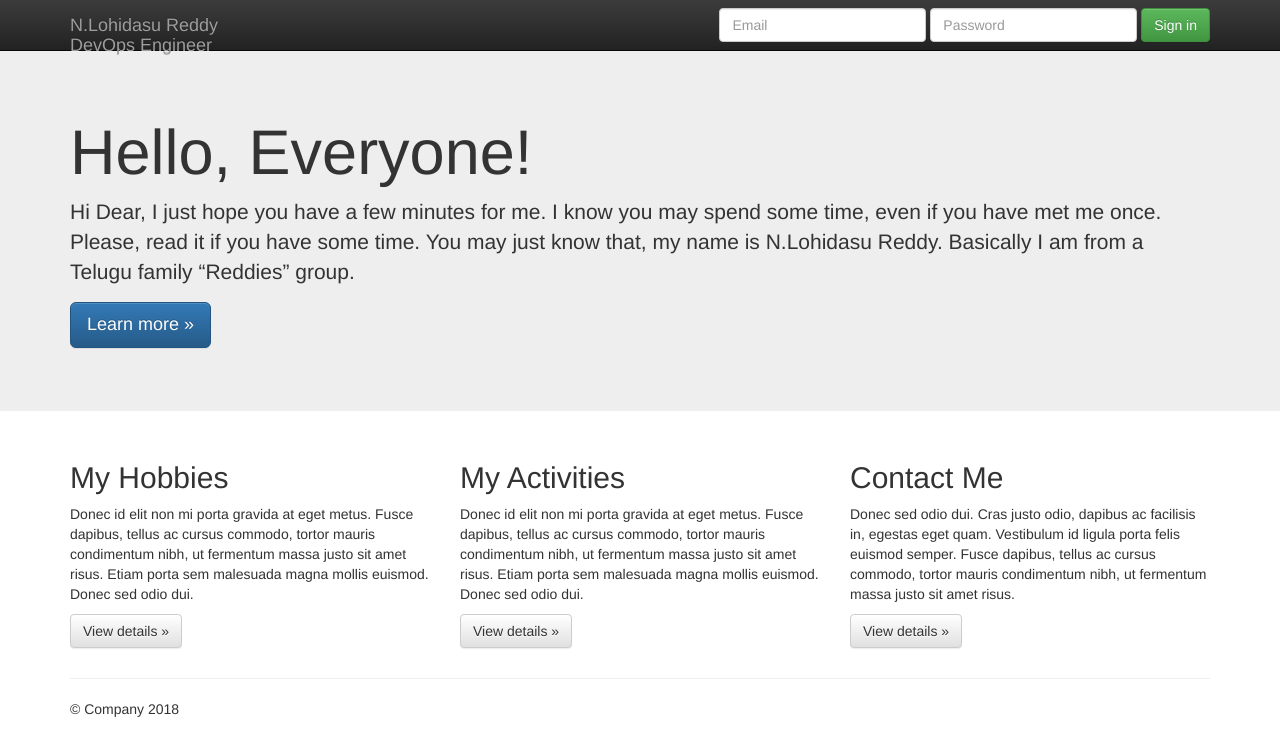
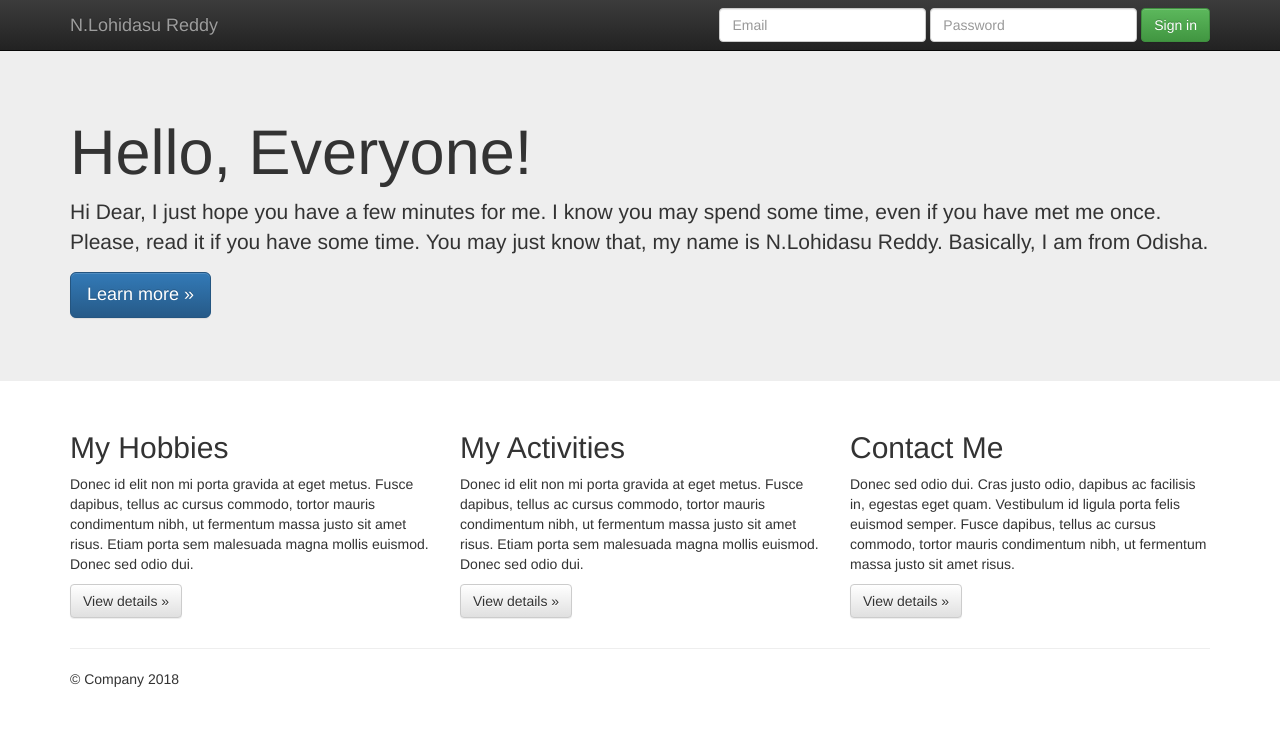
Before and after one commit to lreddy563/MyWebsite, a plain HTML site: page index.html in a window 1280 px wide. Drawn offline with nearby package versions, Linux system fonts and the light colour scheme.

Commit message:
Adding Changes

```diff
--- a/index.html
+++ b/index.html
@@ -36,7 +36,7 @@
             <span class="icon-bar"></span>
             <span class="icon-bar"></span>
           </button>
-          <a class="navbar-brand" href="#">N.Lohidasu Reddy<br>DevOps Engineer</a>
+          <a class="navbar-brand" href="#">N.Lohidasu Reddy</a>
         </div>
         <div id="navbar" class="navbar-collapse collapse">
           <form class="navbar-form navbar-right" role="form">
@@ -56,7 +56,8 @@
     <div class="jumbotron">
       <div class="container">
         <h1>Hello, Everyone!</h1>
-        <p>Hi Dear, I just hope you have a few minutes for me. I know you may spend some time, even if you have met me once. Please, read it if you have some time. You may just know that, my name is N.Lohidasu Reddy. Basically I am from a Telugu family “Reddies” group.</p>
+        <p>Hi Dear, I just hope you have a few minutes for me. I know you may spend some time, even if you have met me once.
+		Please, read it if you have some time. You may just know that, my name is N.Lohidasu Reddy. Basically, I am from Odisha.</p>
         <p><a class="btn btn-primary btn-lg" href="#" role="button">Learn more &raquo;</a></p>
       </div>
     </div>
```
